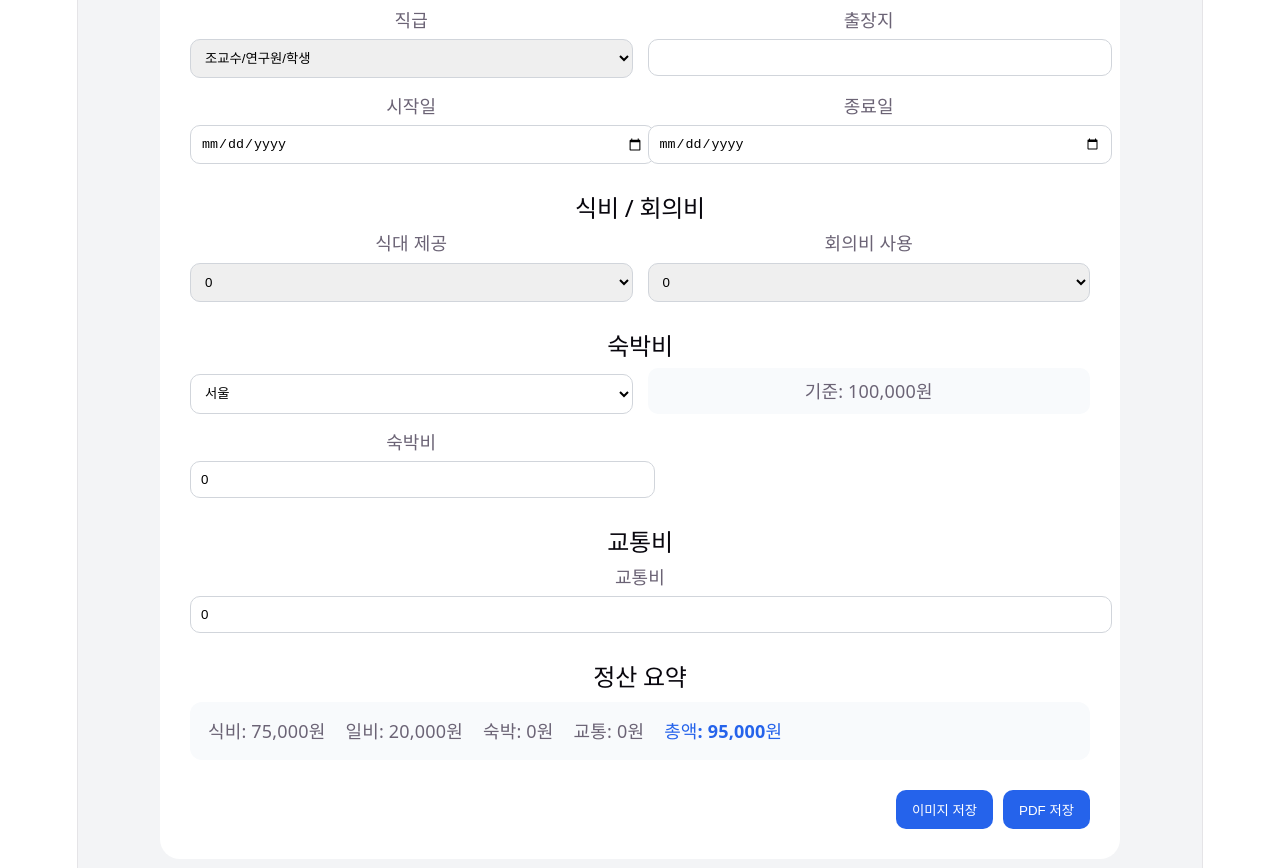
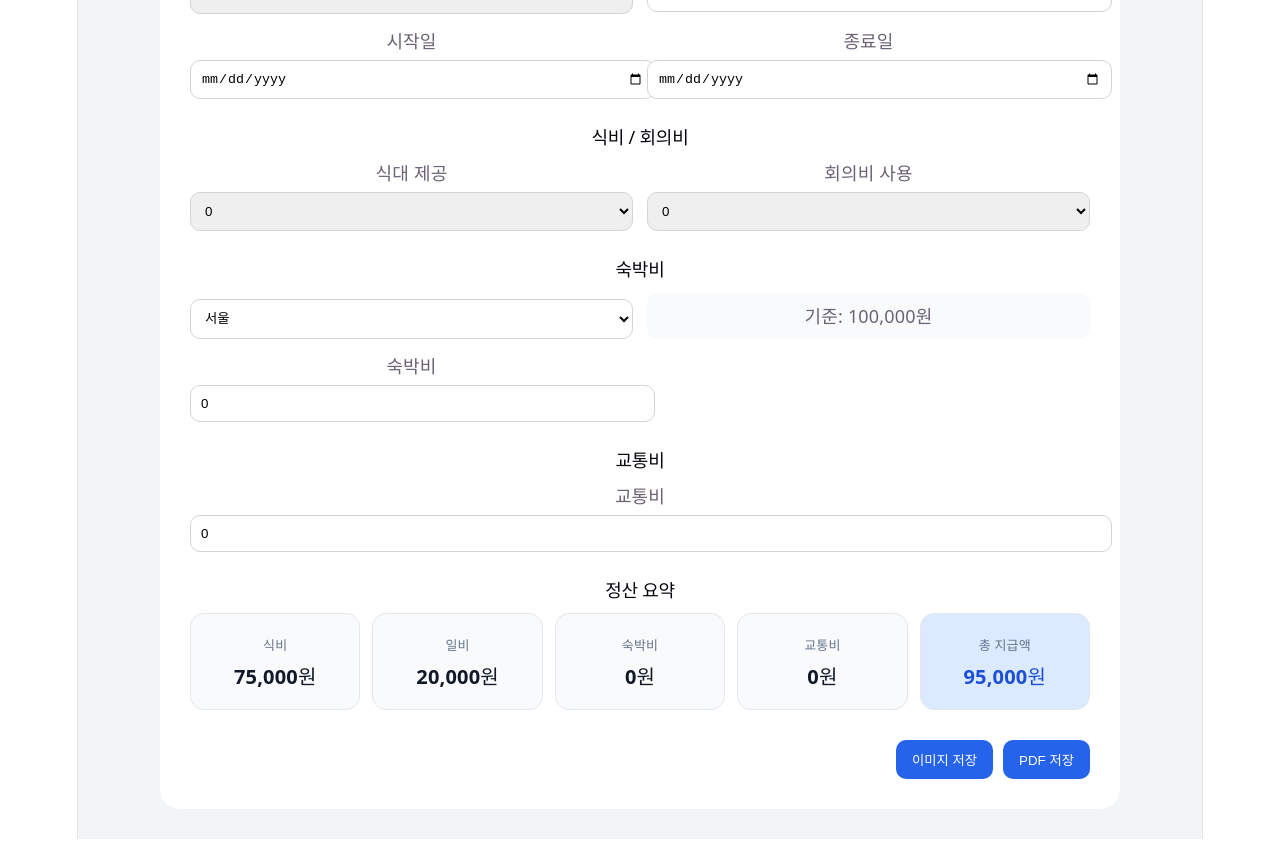
Before and after one commit to kongjuwooyh/business-trip, a React (Vite) app: page / in a window 1280 px wide. Shown: the part 320-1188 px from the top of the page. After the commit the page ends 1159 px from the top, so only its background shows below. Built offline with nearby package versions, Linux system fonts and the light colour scheme.

Commit message:
UI 개선 및 레이아웃 수정

```diff
--- a/src/App.jsx
+++ b/src/App.jsx
@@ -48,7 +48,6 @@ export default function App() {
     Number(lodging.amount) +
     Number(transport);
 
-  // 교수일 경우 지역 자동 고정
   useEffect(() => {
     if (isProfessor) {
       setLodging((prev) => ({
@@ -80,18 +79,20 @@ export default function App() {
   };
 
   return (
-    <div style={pageStyle}>
-      <div ref={pageRef} style={containerStyle}>
+    <div style={bg}>
+      <div ref={pageRef} style={container}>
 
-        {/* 제목 */}
-        <h1 style={{ fontSize: 28 }}>출장비 신청서</h1>
-        <p style={{ color: "#64748b" }}>자동 계산 시스템</p>
+        {/* 헤더 */}
+        <div style={header}>
+          <h1 style={{ margin: 0 }}>출장비 신청서</h1>
+          <p style={{ margin: "6px 0 0", color: "#64748b" }}>
+            자동 계산 정산 시스템
+          </p>
+        </div>
 
         {/* 기본정보 */}
-        <section style={sectionStyle}>
-          <h2>기본 정보</h2>
-
-          <div style={grid2fixed}>
+        <Section title="기본 정보">
+          <div style={grid2}>
             <Input label="이름" value={form.name}
               onChange={(v) => setForm({ ...form, name: v })} />
 
@@ -100,8 +101,7 @@ export default function App() {
 
             <div>
               <label>직급</label>
-              <select
-                style={inputStyle}
+              <select style={input}
                 value={form.position}
                 onChange={(e) =>
                   setForm({ ...form, position: e.target.value })
@@ -123,31 +123,26 @@ export default function App() {
               value={form.endDate}
               onChange={(v) => setForm({ ...form, endDate: v })} />
           </div>
-        </section>
+        </Section>
 
         {/* 식비 */}
-        <section style={sectionStyle}>
-          <h2>식비 / 회의비</h2>
-
-          <div style={grid2fixed}>
+        <Section title="식비 / 회의비">
+          <div style={grid2}>
             <SelectBox label="식대 제공" value={mealProvided} setValue={setMealProvided} />
             <SelectBox label="회의비 사용" value={meetingMeals} setValue={setMeetingMeals} />
           </div>
-        </section>
+        </Section>
 
         {/* 숙박 */}
-        <section style={sectionStyle}>
-          <h2>숙박비</h2>
-
-          <div style={grid2fixed}>
+        <Section title="숙박비">
+          <div style={grid2}>
             <select
               style={{
-                ...inputStyle,
+                ...input,
                 background: isProfessor ? "#e5e7eb" : "white",
-                cursor: isProfessor ? "not-allowed" : "pointer",
               }}
+              disabled={isProfessor}
               value={lodging.region}
-              disabled={isProfessor}
               onChange={(e) =>
                 setLodging({ ...lodging, region: e.target.value })
               }
@@ -158,46 +153,39 @@ export default function App() {
             </select>
 
             <div style={infoBox}>
-              기준: {typeof lodgingLimit === "number"
+              기준:{" "}
+              {typeof lodgingLimit === "number"
                 ? lodgingLimit.toLocaleString() + "원"
                 : lodgingLimit}
             </div>
 
-            <Input
-              label="숙박비"
+            <Input label="숙박비"
               type="number"
               value={lodging.amount}
               onChange={(v) =>
                 setLodging({ ...lodging, amount: v })
-              }
-            />
+              } />
           </div>
-        </section>
+        </Section>
 
         {/* 교통 */}
-        <section style={sectionStyle}>
-          <h2>교통비</h2>
-
+        <Section title="교통비">
           <Input label="교통비"
             type="number"
             value={transport}
             onChange={setTransport} />
-        </section>
+        </Section>
 
-        {/* 정산 요약 (한 줄) */}
-        <section style={{ marginTop: 30 }}>
-          <h2>정산 요약</h2>
-
-          <div style={summaryLineStyle}>
-            <span>식비: {mealAmount.toLocaleString()}원</span>
-            <span>일비: {dailyAllowance.toLocaleString()}원</span>
-            <span>숙박: {Number(lodging.amount).toLocaleString()}원</span>
-            <span>교통: {Number(transport).toLocaleString()}원</span>
-            <span style={{ fontWeight: "bold", color: "#2563eb" }}>
-              총액: {total.toLocaleString()}원
-            </span>
+        {/* 정산 요약 (카드형) */}
+        <Section title="정산 요약">
+          <div style={summaryGrid}>
+            <Card title="식비" value={mealAmount} />
+            <Card title="일비" value={dailyAllowance} />
+            <Card title="숙박비" value={lodging.amount} />
+            <Card title="교통비" value={transport} />
+            <Card title="총 지급액" value={total} highlight />
           </div>
-        </section>
+        </Section>
 
         {/* 버튼 */}
         <div style={btnWrap}>
@@ -212,6 +200,15 @@ export default function App() {
 
 /* ================= 컴포넌트 ================= */
 
+function Section({ title, children }) {
+  return (
+    <div style={{ marginTop: 28 }}>
+      <h2 style={sectionTitle}>{title}</h2>
+      {children}
+    </div>
+  );
+}
+
 function Input({ label, value, onChange, type = "text" }) {
   return (
     <div>
@@ -220,7 +217,7 @@ function Input({ label, value, onChange, type = "text" }) {
         type={type}
         value={value}
         onChange={(e) => onChange(e.target.value)}
-        style={inputStyle}
+        style={input}
       />
     </div>
   );
@@ -231,7 +228,7 @@ function SelectBox({ label, value, setValue }) {
     <div>
       <label>{label}</label>
       <select
-        style={inputStyle}
+        style={input}
         value={value}
         onChange={(e) => setValue(Number(e.target.value))}
       >
@@ -244,15 +241,38 @@ function SelectBox({ label, value, setValue }) {
   );
 }
 
+function Card({ title, value, highlight }) {
+  return (
+    <div style={{
+      background: highlight ? "#dbeafe" : "#f8fafc",
+      padding: 18,
+      borderRadius: 14,
+      border: "1px solid #e5e7eb"
+    }}>
+      <div style={{ fontSize: 13, color: "#64748b" }}>
+        {title}
+      </div>
+      <div style={{
+        fontSize: 20,
+        fontWeight: "bold",
+        marginTop: 6,
+        color: highlight ? "#1d4ed8" : "#111827"
+      }}>
+        {Number(value).toLocaleString()}원
+      </div>
+    </div>
+  );
+}
+
 /* ================= 스타일 ================= */
 
-const pageStyle = {
+const bg = {
   background: "#f3f4f6",
   minHeight: "100vh",
   padding: 30,
 };
 
-const containerStyle = {
+const container = {
   maxWidth: 900,
   margin: "0 auto",
   background: "white",
@@ -260,28 +280,28 @@ const containerStyle = {
   borderRadius: 20,
 };
 
-const sectionStyle = {
-  marginTop: 30,
+const header = {
+  marginBottom: 20,
 };
 
-const grid2fixed = {
+const sectionTitle = {
+  fontSize: 18,
+  marginBottom: 12,
+};
+
+const grid2 = {
   display: "grid",
   gridTemplateColumns: "repeat(2, 1fr)",
-  gap: 15,
+  gap: 14,
 };
 
-const summaryLineStyle = {
-  display: "flex",
-  flexWrap: "wrap",
-  gap: "12px 20px",
-  padding: "16px 18px",
-  background: "#f8fafc",
-  borderRadius: 12,
-  marginTop: 10,
-  alignItems: "center",
+const summaryGrid = {
+  display: "grid",
+  gridTemplateColumns: "repeat(5, 1fr)",
+  gap: 12,
 };
 
-const inputStyle = {
+const input = {
   width: "100%",
   padding: 10,
   marginTop: 6,
```
